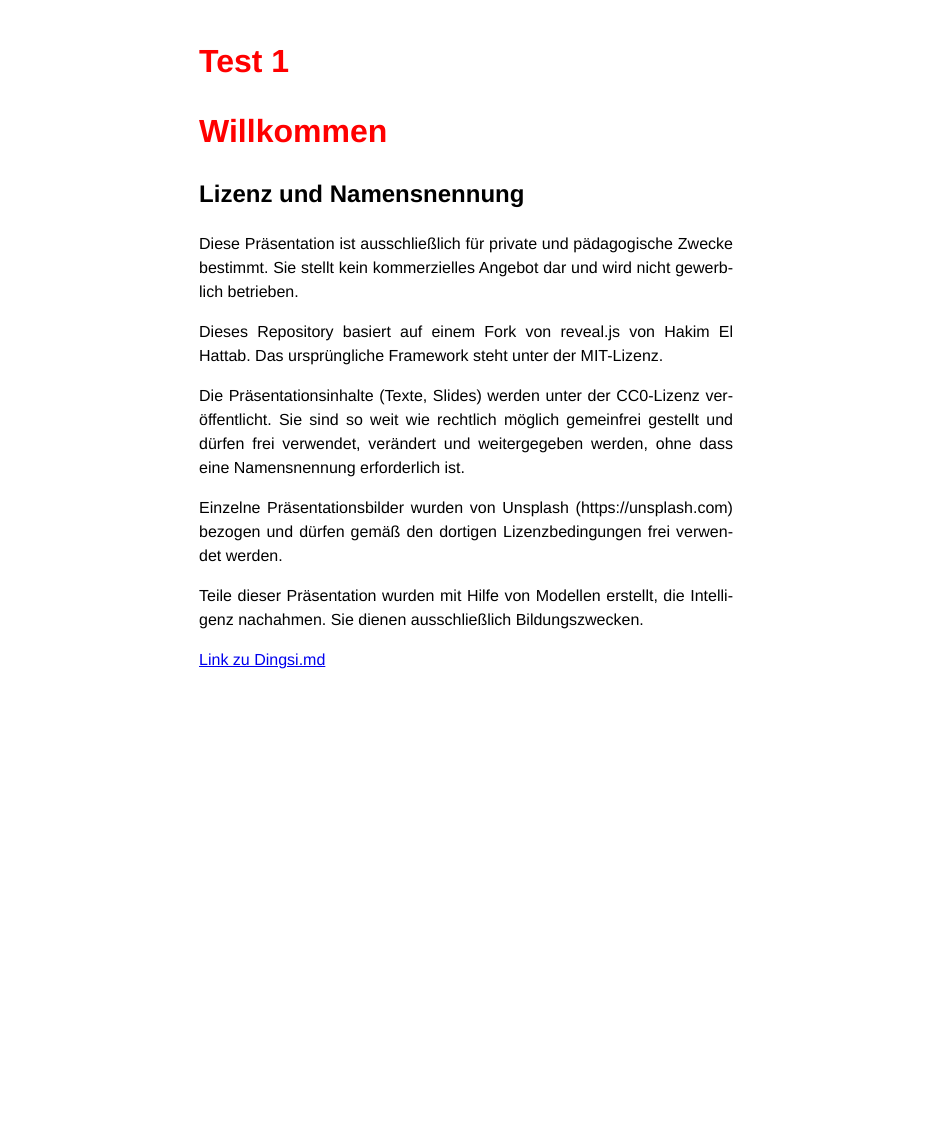
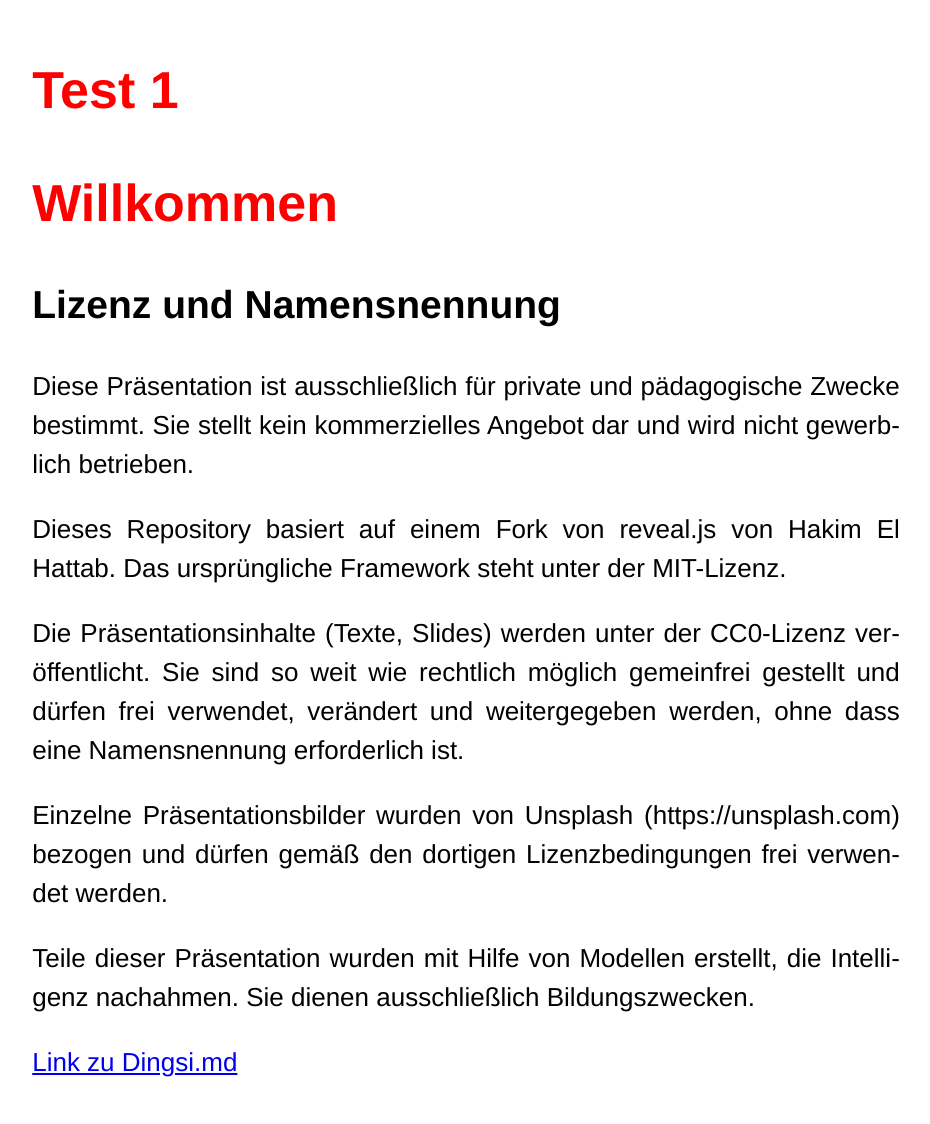
Before and after one commit to MonaLgbt/MonaLgbt.github.io, a Jekyll site: the page built from index.md, in a window 1280 px wide. Shown: the whole page, without its empty margins (174-1104 px from the left). Built offline with Jekyll 4.4.1, drawn with Linux system fonts in a browser that asks for light colours; before the commit the page ends 900 px from its top, so only the background shows below that.

Commit message:
Update style.css

```diff
--- a/assets/css/style.css
+++ b/assets/css/style.css
@@ -6,7 +6,7 @@ body {
     hyphens: auto;
     line-height: 1.5;
     font-family: Helvetica;
-    font-size: 16px;
+    font-size: 26px;
 }
 
 @media (max-width: 600px) {
```
